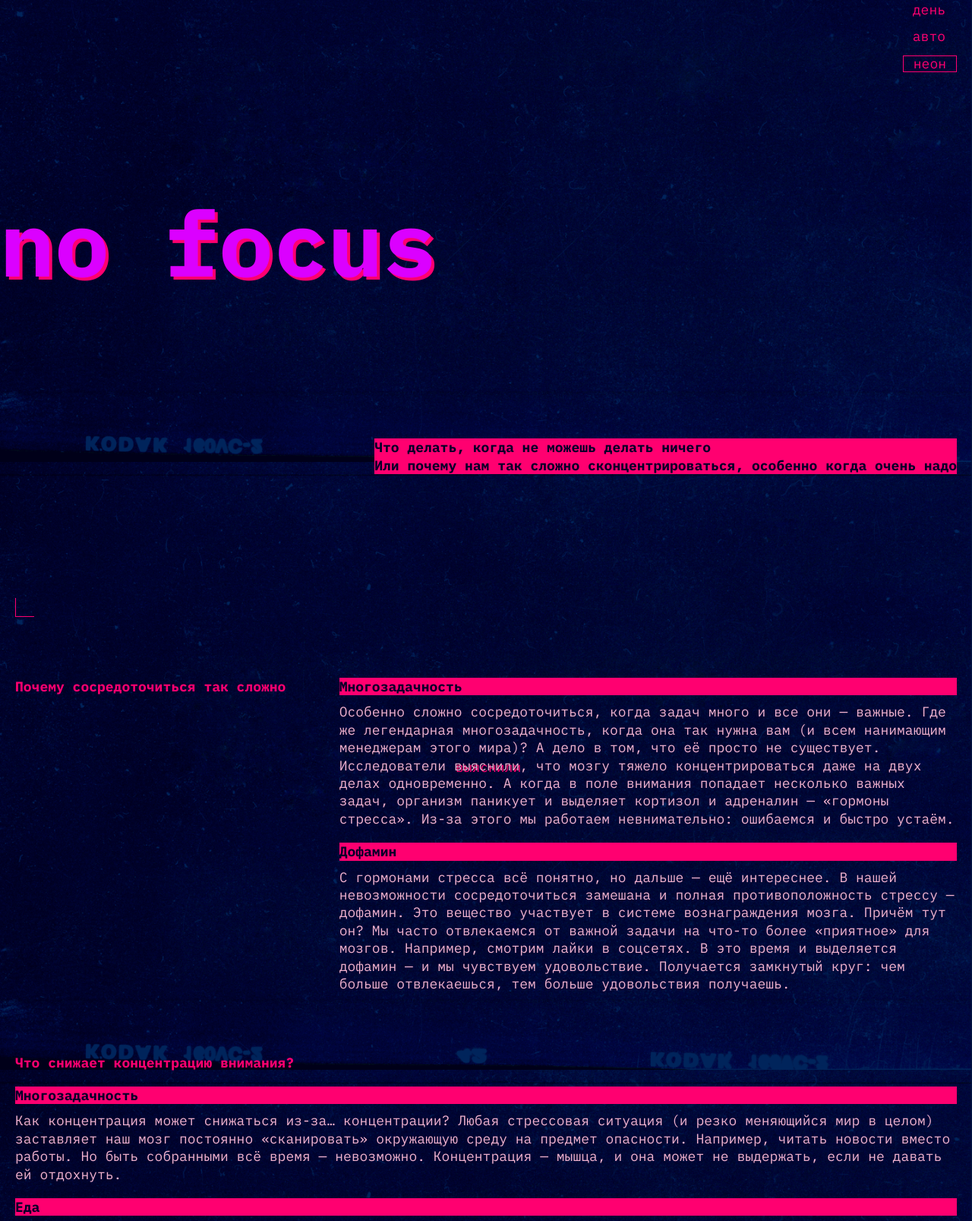
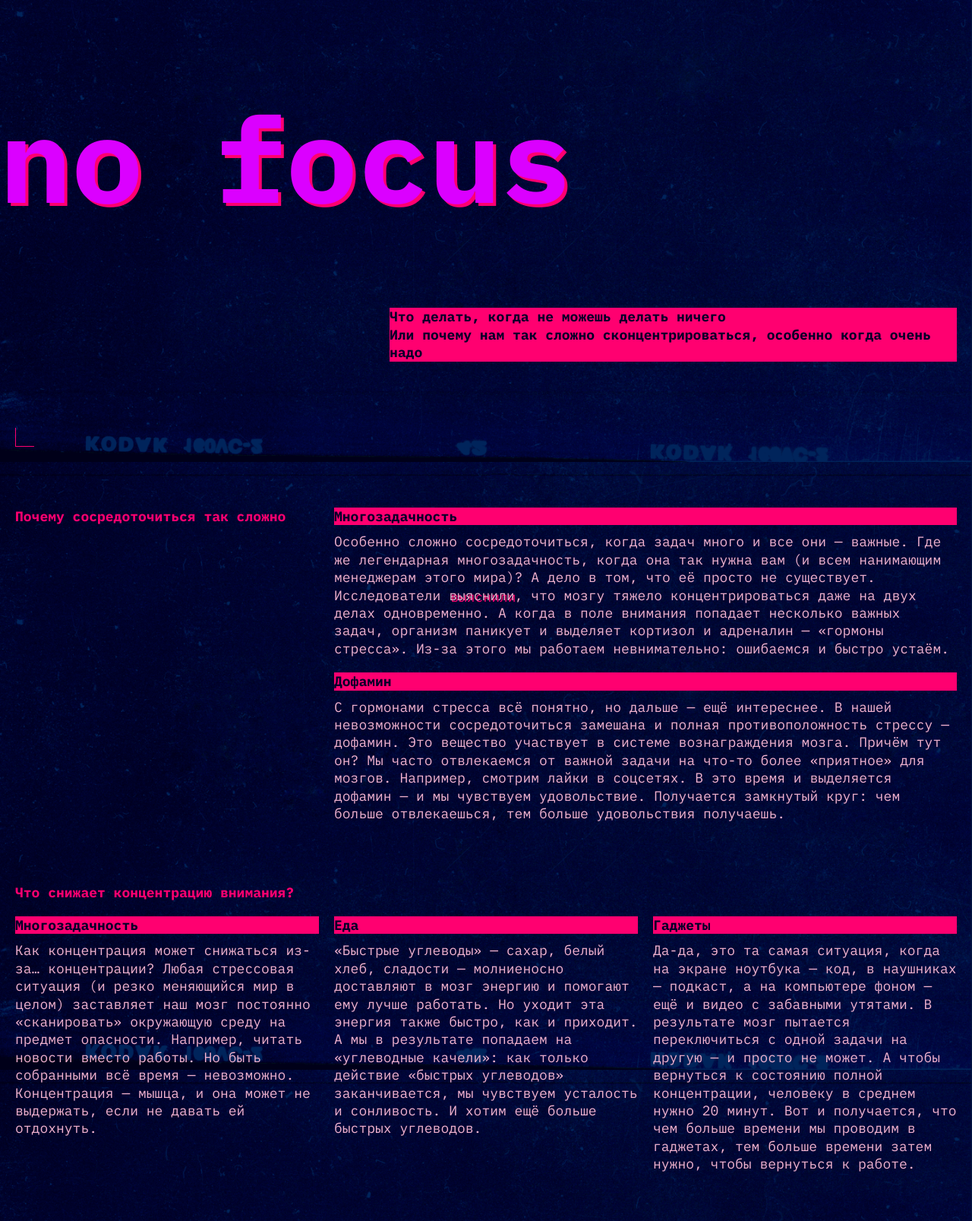
Before and after one commit to JuliyaKulik/slozhno-sosredotochitsya-fd, a plain HTML site: page index.html in a window 1280 px wide. Shown: the part 192-1799 px from the top of the page at 76% size. Drawn offline with Linux system fonts and the light colour scheme.

Commit message:
два разрешения

```diff
--- a/index.html
+++ b/index.html
@@ -66,15 +66,15 @@
     <section class="content__questions">
       <h2 class="content__heading content__typography">Что снижает концентрацию внимания?</h2>
       <ul class="content__list content__container">
-        <li class="item-list">
+        <li class="content__item-list">
           <h3 class="content__subheading content__typography title-decor">Многозадачность</h3>
           <p class="content__description-text">Как концентрация может снижаться из-за… концентрации? Любая стрессовая ситуация (и резко меняющийся мир в целом) заставляет наш мозг постоянно «сканировать» окружающую среду на предмет опасности. Например, читать новости вместо работы. Но быть собранными всё время — невозможно. Концентрация — мышца, и она может не выдержать, если не давать ей отдохнуть.</p>
         </li>
-        <li class="item-list">
+        <li class="content__item-list">
           <h3 class="content__subheading content__typography title-decor">Еда</h3>
           <p class="content__description-text">«Быстрые углеводы» — сахар, белый хлеб, сладости — молниеносно доставляют в мозг энергию и помогают ему лучше работать. Но уходит эта энергия также быстро, как и приходит. А мы в результате попадаем на «углеводные качели»: как только действие «быстрых углеводов» заканчивается, мы чувствуем усталость и сонливость. И хотим ещё больше быстрых углеводов.</p>
         </li>
-        <li class="item-list">
+        <li class="content__item-list">
           <h3 class="content__subheading content__typography title-decor">Гаджеты</h3>
           <p class="content__description-text">Да-да, это та самая ситуация, когда на экране ноутбука — код, в наушниках — подкаст, а на компьютере фоном — ещё и видео с забавными утятами. В результате мозг пытается переключиться с одной задачи на другую — и просто не может. А чтобы вернуться к состоянию полной концентрации, человеку в среднем нужно 20 минут. Вот и получается, что чем больше времени мы проводим в гаджетах, тем больше времени затем нужно, чтобы вернуться к работе.</p>
         </li>
@@ -84,7 +84,7 @@
       <h2 class="content__heading content__typography">Как концентрироваться лучше, чем золотая рыбка (то есть дольше трёх секунд)</h2>
       <article class="content__container">
         <h3 class="content__subheading content__typography title-decor">5 простых (на самом деле не очень) советов</h3>
-        <ul class="content__container how__list">
+        <ul class="content__container">
           <li class="item-list">
             <h4 class="subheading-item-list title-decor">Представьте небо и облака</h4>
             <p class="content__description-text">Или листья в ручье. Тут дело в лёгкой медитации, которая помогает успокоиться. Ведь часто именно тревожные мысли о сложных задачах как раз и мешают эти сложные задачи делать. В такие моменты можно закрыть глаза и представить, что чистое небо — это вы, а облака — тревожные мысли. И сколько бы их ни было — ясное небо всегда будет где-то там, за тучами, и никуда не денется. Это упражнение поможет вернуться в настоящий момент, а не волноваться о потенциальных проблемах из будущего.</p>
@@ -109,7 +109,7 @@
       </article>
     </section>
     <section class="gallery">
-      <h2 class="content__heading content__typography title-decor">А можно в картинках?</h2>
+      <h2 class="gallery__heading content__typography title-decor">А можно в картинках?</h2>
       <img class="sunset"
            src="./images/sunset.png"
            alt="горы на фоне заката"
--- a/styles/style.css
+++ b/styles/style.css
@@ -160,7 +160,7 @@
   display: grid;
   grid-template-columns: 1fr;
   grid-template-rows: min-content 1fr;
-  gap: 20px;
+  column-gap: 20px;
 }
 
 .content__typography {
@@ -172,6 +172,7 @@
 
 .content__heading {
   color: var(--accent-color);
+  margin-block-end: 20px;
 }
 
 .content__subheading + p {
@@ -258,7 +259,7 @@ img {
 
 @media (width >= 768px) {
   .header {
-    min-block-size: 1024px;
+    min-block-size: 768px;
     block-size: 100vh;
   }
 
@@ -291,6 +292,7 @@ img {
     margin-inline-start: 0;
     margin-inline-end: 0;
     justify-self: start;
+    font-size: clamp(7.5rem, 0.5625rem + 14.4531vw, 9.8125rem);
   }
 
   .header__description-text {
@@ -302,7 +304,7 @@ img {
   .content {
     min-block-size: 3682px;
     block-size: 100vh;
-    gap: 60px;
+    gap: 80px;
     margin-inline-start: 20px;
     margin-inline-end: 20px;
     margin-block-start: 60px;
@@ -318,20 +320,11 @@ img {
     grid-row: 1 / 2;
   }
 
+
   .content__list {
     grid-column: 1 / 3;
     grid-row: 2 / 3;
   }
-
-  /*.content__subheading {
-    grid-column: 2 / 3;
-    grid-row: 1 / 2;
-  }
-
-  .how__list {
-    grid-column: 2 / 3;
-    grid-row: 2 / 3;
-  }*/
 
   .gallery {
     grid-template-columns: repeat(3, 1fr);
@@ -344,7 +337,6 @@ img {
     grid-column: 1 / 4;
     grid-row: 1 / 2;
   }
-
 
   .sunset {
     grid-column: 1 / 3;
@@ -371,4 +363,66 @@ img {
     grid-row: 4 / 5;
   }
 
+  .footer__title {
+    font-size: clamp(7.5rem, 0.5625rem + 14.4531vw, 9.8125rem);
+  }
+
 }
+
+@media (width >= 1024px) {
+  .header {
+    min-block-size: 768px;
+    block-size: 100vh;
+  }
+
+  .header__theme-menu {
+    justify-self: center;
+    align-self: start;
+    margin-inline-end: 0;
+  }
+
+  .header__theme-menu-list {
+    flex-direction: row;
+    gap: 15px;
+  }
+
+  .header__description-text {
+    margin-inline-start: 513px;
+  }
+
+  .content {
+    min-block-size: 3352px;
+  }
+
+  .content__questions {
+    grid-template-columns: repeat(3, 1fr);
+  }
+
+  .content__container {
+    grid-column: 2 / 4;
+  }
+
+  .content__subheading {
+    grid-row: 1 / 2;
+    grid-column: 2 / 4;
+  }
+
+  .content__list {
+    grid-column: 1 / 4;
+    grid-row: 2 / 3;
+    display: flex;
+    flex-direction: row;
+    justify-content: space-between;
+  }
+
+  .content__item-list {
+    flex-grow: 1;
+    flex-basis: 0%;
+  }
+
+  .gallery {
+    max-width: 1024px;
+  }
+
+
+}
```
